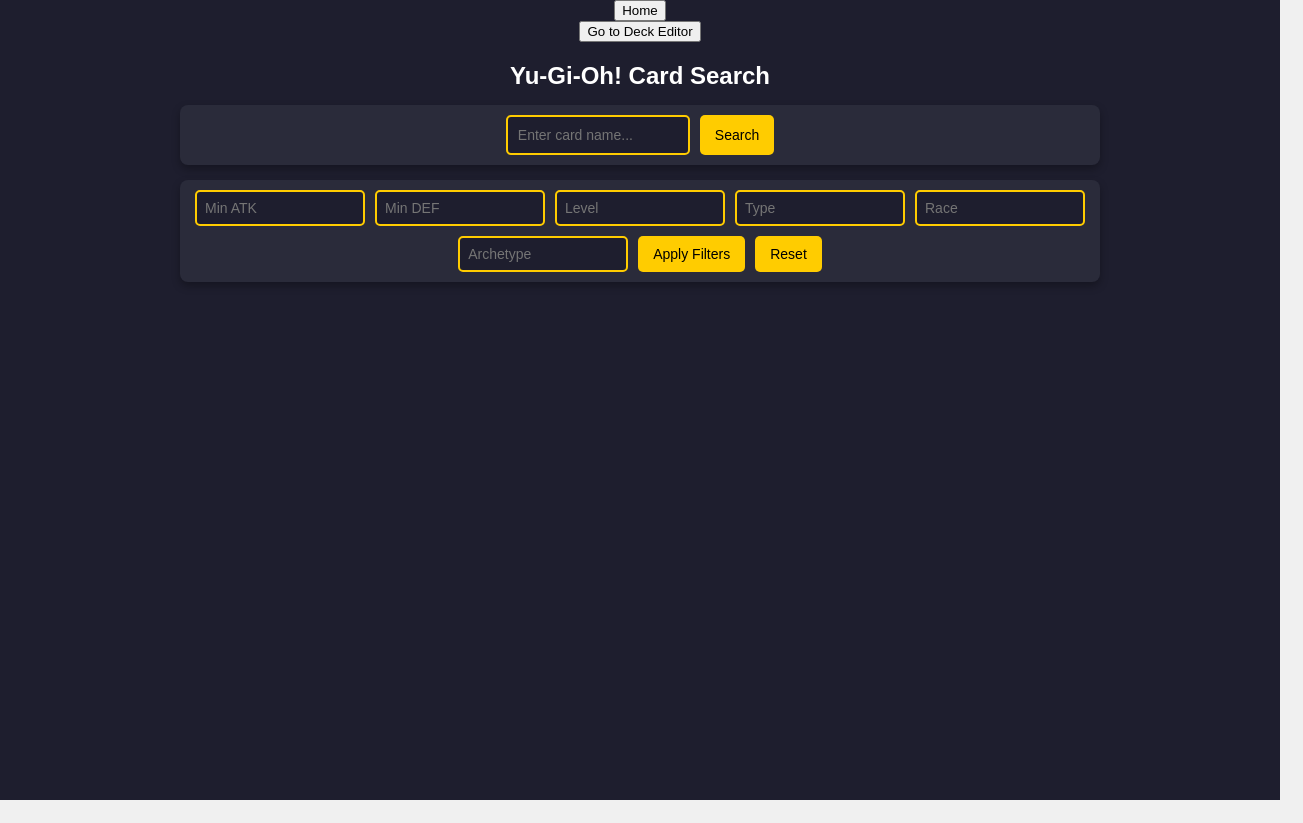
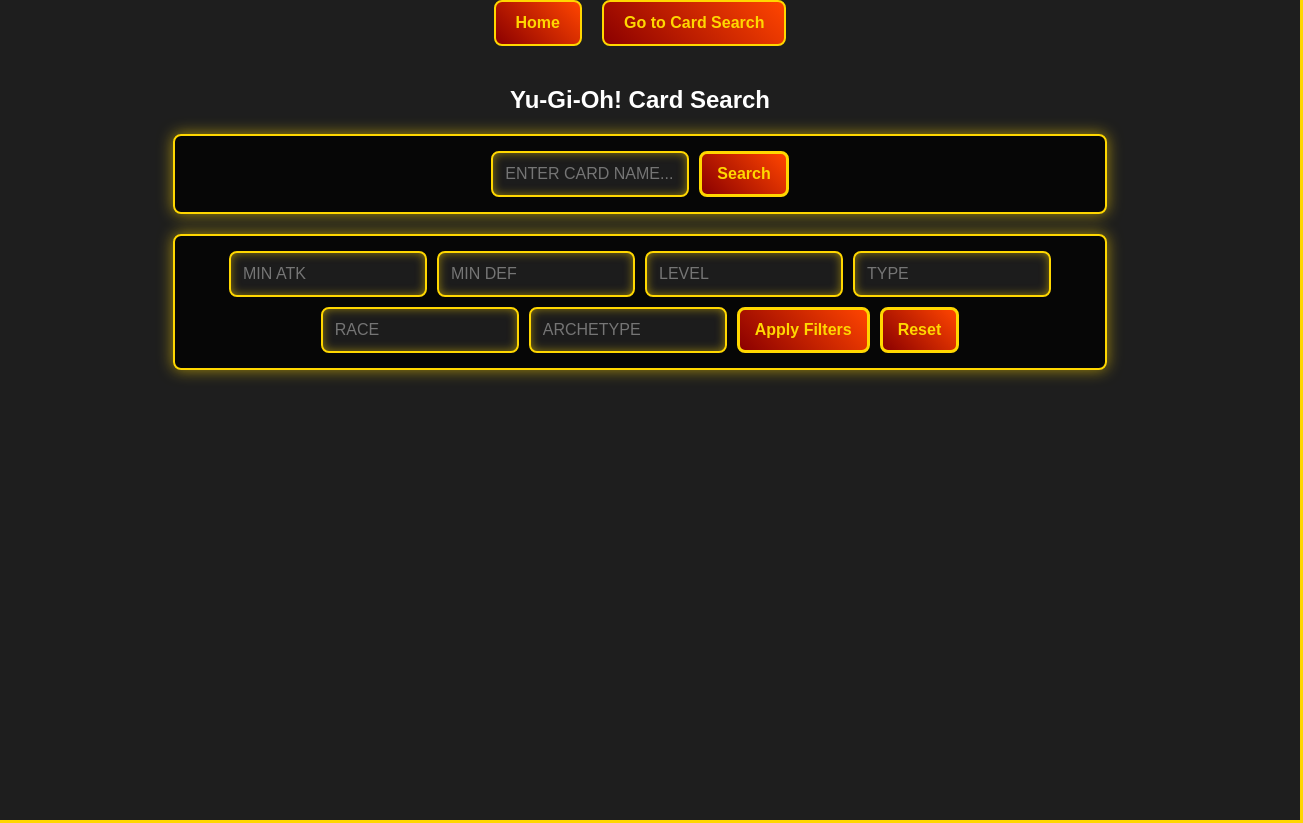
Before and after one commit to timo067/DeckAlchemy, an Angular app in the folder DeckAlchemy2/: page /card-search in a window 1280 px wide. Shown: the whole page, 1303 px wide, since content can reach past the window. Before the commit the page ends 800 px from the top, so only its background shows below. Built offline with nearby package versions, Linux system fonts and the light colour scheme.

Commit message:
fixed some design

```diff
--- a/DeckAlchemy2/src/app/card-search/card-search.component.css
+++ b/DeckAlchemy2/src/app/card-search/card-search.component.css
@@ -1,66 +1,74 @@
+/* === FULLSCREEN CONTAINER === */
 .card-search-container {
   width: 100vw;
   height: 100vh;
   display: flex;
   flex-direction: column;
+  justify-content: flex-start;
   align-items: center;
   padding: 20px;
-  background-color: #1e1e2e;
+  background: rgba(20, 20, 20, 0.95); /* Darkened overlay */
+  border: 3px solid #FFD700; /* Gold border */
+  box-shadow: 0 0 20px rgba(255, 215, 0, 0.8); /* Glowing golden edges */
+  overflow: hidden;
   color: white;
-  overflow: hidden;
 }
 
-h2 {
-  margin-bottom: 15px;
-  font-size: 24px;
-  font-weight: bold;
-}
-
-/* 🔍 Search & Filter Section */
-.search-box,
-.filter-box {
+/* === SEARCH & FILTER === */
+.search-box, .filter-box {
   display: flex;
   flex-wrap: wrap;
   justify-content: center;
   gap: 10px;
   width: 100%;
   max-width: 900px;
-  padding: 10px;
-  background: #2a2b3a;
+  padding: 15px;
+  background: rgba(0, 0, 0, 0.8); /* Semi-transparent dark background */
   border-radius: 8px;
-  box-shadow: 0px 4px 8px rgba(0, 0, 0, 0.3);
-  margin-bottom: 15px;
+  border: 2px solid #FFD700;
+  box-shadow: 0 0 15px rgba(255, 215, 0, 0.6);
+  margin-bottom: 20px;
 }
 
-.search-box input,
-.filter-box input {
-  padding: 10px;
-  width: 160px;
-  border: 2px solid #ffcc00;
-  border-radius: 5px;
-  font-size: 14px;
-  background-color: #1e1e2e;
-  color: white;
+/* Search & Filter Inputs */
+.search-box input, .filter-box input {
+  padding: 12px;
+  width: 170px;
+  border: 2px solid #FFD700;
+  border-radius: 8px;
+  background: rgba(30, 30, 30, 0.95);
+  color: #FFD700;
+  font-size: 16px;
+  text-transform: uppercase;
+  transition: border-color 0.3s ease-in-out;
+  box-shadow: inset 0 0 10px rgba(255, 215, 0, 0.5);
 }
 
-.search-box button,
-.filter-box button {
-  padding: 10px 15px;
-  background-color: #ffcc00;
-  color: black;
-  border: none;
-  border-radius: 5px;
-  cursor: pointer;
-  font-size: 14px;
-  transition: background 0.3s ease;
+.search-box input:focus, .filter-box input:focus {
+  border-color: #FF4500;
+  box-shadow: 0 0 15px rgba(255, 69, 0, 0.8);
 }
 
-.search-box button:hover,
-.filter-box button:hover {
-  background-color: #e6b800;
+/* Search & Filter Buttons */
+.search-box button, .filter-box button {
+  padding: 10px 15px;
+  background: linear-gradient(45deg, #8B0000, #FF4500);
+  color: #FFD700;
+  border: 3px solid #FFD700;
+  border-radius: 8px;
+  cursor: pointer;
+  font-size: 16px;
+  font-weight: bold;
+  transition: background 0.3s ease-in-out, transform 0.2s ease-in-out;
 }
 
-/* 🃏 Card Display */
+.search-box button:hover, .filter-box button:hover {
+  background: linear-gradient(45deg, #FF4500, #FFD700);
+  transform: scale(1.05);
+  box-shadow: 0 0 15px rgba(255, 69, 0, 0.7);
+}
+
+/* === CARD DISPLAY === */
 .card-results {
   display: grid;
   grid-template-columns: repeat(auto-fit, minmax(250px, 1fr));
@@ -72,82 +80,94 @@
 }
 
 .card {
-  background: #282a36;
+  display: flex;
+  flex-direction: column;
+  align-items: center;
+  text-align: center;
+  border: 2px solid #FFD700;
+  border-radius: 8px;
   padding: 15px;
-  border-radius: 10px;
-  text-align: center;
-  box-shadow: 0px 4px 8px rgba(0, 0, 0, 0.3);
-  transition: transform 0.2s ease-in-out;
+  background: rgba(30, 30, 30, 0.95);
+  box-shadow: 0 0 15px rgba(255, 215, 0, 0.6);
+  transition: transform 0.3s ease-in-out, box-shadow 0.3s ease-in-out;
 }
 
 .card:hover {
   transform: scale(1.05);
+  box-shadow: 0 0 25px rgba(255, 215, 0, 0.8);
 }
 
 .card img {
-  width: 100%;
-  max-width: 240px;
+  width: 160px;
   height: auto;
-  border-radius: 5px;
+  margin-bottom: 10px;
+  border-radius: 4px;
+  border: 2px solid #FFD700;
 }
 
 .card h3 {
+  font-size: 18px;
+  color: #FFD700;
   margin: 10px 0;
-  font-size: 18px;
-  font-weight: bold;
 }
 
 .card p {
   font-size: 14px;
+  color: #FFD700;
   margin: 5px 0;
 }
 
-/* 🖥️ Fullscreen Styling */
-:host {
+/* === BUTTON CONTAINER === */
+.button-container {
   display: flex;
   justify-content: center;
   align-items: center;
-  height: 100vh;
-  width: 100vw;
-  background-color: #121212;
-  color: white;
-  overflow: hidden;
+  gap: 20px;
+  margin-bottom: 20px;
 }
 
-
-.filter-box {
-  display: flex;
-  flex-wrap: wrap;
-  justify-content: center;
-  gap: 10px;
-  margin-bottom: 15px;
-  padding: 10px;
-  background: #2a2b3a;
+/* Home Button */
+.home-button {
+  padding: 12px 20px;
+  font-size: 16px;
+  font-weight: bold;
+  color: #FFD700;
+  background: linear-gradient(45deg, #8B0000, #FF4500);
+  border: 2px solid #FFD700;
   border-radius: 8px;
-  box-shadow: 0px 4px 8px rgba(0, 0, 0, 0.3);
+  cursor: pointer;
+  transition: background 0.3s ease-in-out, transform 0.2s ease-in-out;
 }
 
-.filter-box input {
-  padding: 8px;
-  width: 150px;
-  border: 2px solid #ffcc00;
-  border-radius: 5px;
-  font-size: 14px;
-  background-color: #1e1e2e;
-  color: white;
+.home-button:hover {
+  background: linear-gradient(45deg, #FF4500, #FFD700);
+  transform: scale(1.05);
 }
 
-.filter-box button {
-  padding: 8px 15px;
-  background-color: #ffcc00;
-  color: black;
-  border: none;
-  border-radius: 5px;
-  cursor: pointer;
-  font-size: 14px;
-  transition: background 0.3s ease;
+.home-button:active {
+  background: linear-gradient(45deg, #FFD700, #FF4500);
+  transform: scale(0.95);
 }
 
-.filter-box button:hover {
-  background-color: #e6b800;
+/* Deck Editor Button */
+.deck-editor-button {
+  padding: 12px 20px;
+  font-size: 16px;
+  font-weight: bold;
+  color: #FFD700;
+  background: linear-gradient(45deg, #8B0000, #FF4500);
+  border: 2px solid #FFD700;
+  border-radius: 8px;
+  cursor: pointer;
+  transition: background 0.3s ease-in-out, transform 0.2s ease-in-out;
 }
+
+.deck-editor-button:hover {
+  background: linear-gradient(45deg, #FF4500, #FFD700);
+  transform: scale(1.1);
+}
+
+.deck-editor-button:active {
+  background: linear-gradient(45deg, #FFD700, #FF4500);
+  transform: scale(0.95);
+}
--- a/DeckAlchemy2/src/app/card-search/card-search.component.html
+++ b/DeckAlchemy2/src/app/card-search/card-search.component.html
@@ -1,8 +1,10 @@
 <div class="card-search-container">
-  <!-- Home Button -->
-  <button class="home-button" (click)="goHome()">Home</button>
-  <!-- Card Search Button -->
-  <button class="card-search-button" (click)="goToDeckEditor()">Go to Deck Editor</button>
+    <!-- Home and Card Search Buttons Wrapper -->
+    <div class="button-container">
+      <button class="home-button" (click)="goHome()">Home</button>
+      <button class="deck-editor-button" (click)="goToDeckEditor()">Go to Card Search</button>
+    </div>
+
 
   <h2>Yu-Gi-Oh! Card Search</h2>
 
--- a/DeckAlchemy2/src/app/deck-editor/deck-editor.component.css
+++ b/DeckAlchemy2/src/app/deck-editor/deck-editor.component.css
@@ -368,3 +368,58 @@
   font-weight: bold;
   font-size:20px;
 }
+
+/* Home and Card Search Buttons Wrapper */
+.button-container {
+  display: flex;
+  justify-content: center;
+  align-items: center;
+  gap: 20px; /* Adjust the space between the buttons */
+  margin-bottom: 20px;
+}
+
+/* Home Button */
+.home-button {
+  padding: 12px 20px;
+  font-size: 16px;
+  font-weight: bold;
+  color: #FFD700;
+  background: linear-gradient(45deg, #8B0000, #FF4500);
+  border: 2px solid #FFD700;
+  border-radius: 8px;
+  cursor: pointer;
+  transition: background 0.3s ease-in-out, transform 0.2s ease-in-out;
+}
+
+.home-button:hover {
+  background: linear-gradient(45deg, #FF4500, #FFD700);
+  transform: scale(1.1);
+}
+
+.home-button:active {
+  background: linear-gradient(45deg, #FFD700, #FF4500);
+  transform: scale(0.95);
+}
+
+/* Card Search Button */
+.card-search-button {
+  padding: 12px 20px;
+  font-size: 16px;
+  font-weight: bold;
+  color: #FFD700;
+  background: linear-gradient(45deg, #8B0000, #FF4500);
+  border: 2px solid #FFD700;
+  border-radius: 8px;
+  cursor: pointer;
+  transition: background 0.3s ease-in-out, transform 0.2s ease-in-out;
+}
+
+.card-search-button:hover {
+  background: linear-gradient(45deg, #FF4500, #FFD700);
+  transform: scale(1.1);
+}
+
+.card-search-button:active {
+  background: linear-gradient(45deg, #FFD700, #FF4500);
+  transform: scale(0.95);
+}
--- a/DeckAlchemy2/src/app/deck-editor/deck-editor.component.html
+++ b/DeckAlchemy2/src/app/deck-editor/deck-editor.component.html
@@ -1,8 +1,9 @@
 <div class="deck-editor-container">
-  <!-- Home Button -->
-  <button class="home-button" (click)="goHome()">Home</button>
-  <!-- Card Search Button -->
-  <button class="card-search-button" (click)="goToCardSearch()">Go to Card Search</button>
+  <!-- Home and Card Search Buttons Wrapper -->
+  <div class="button-container">
+    <button class="home-button" (click)="goHome()">Home</button>
+    <button class="card-search-button" (click)="goToCardSearch()">Go to Card Search</button>
+  </div>
 
   <h1>Deck Editor</h1>
 
```
